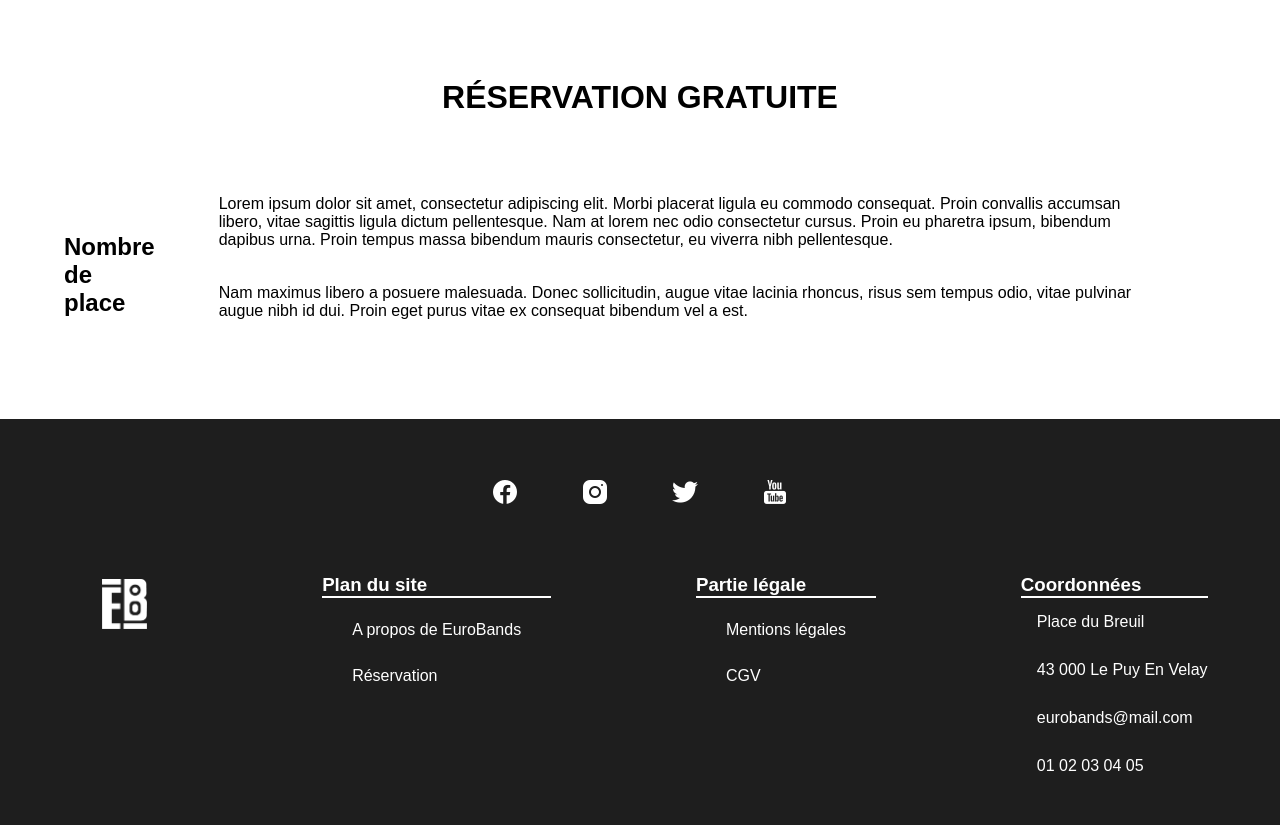
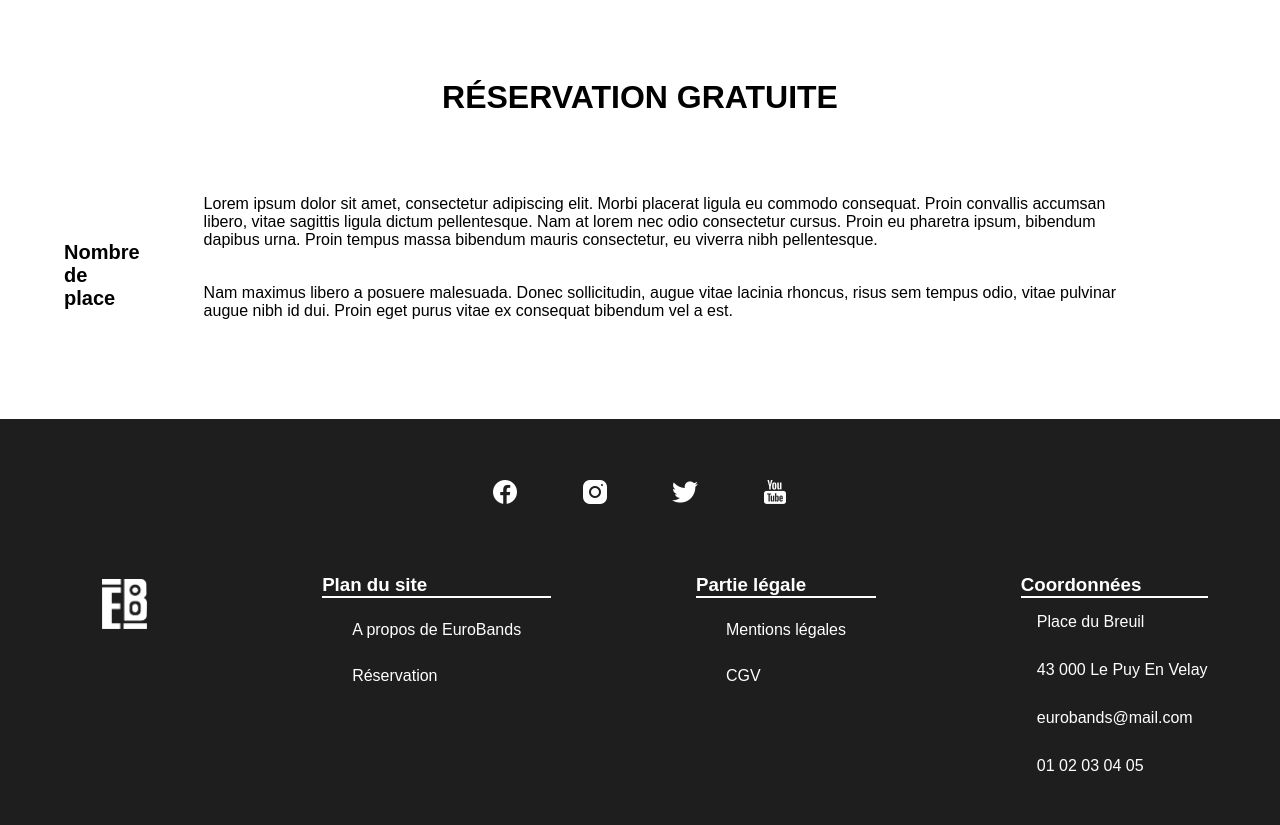
Before and after one commit to CamilleEtu/EuroBands_GitHub_Local, a PHP site: page /reservation.php in a window 1280 px wide. Shown: the part 100-925 px from the top of the page. Run offline with PHP 8.4, Linux system fonts and the light colour scheme.

Commit message:
Modification Reservation Style

```diff
--- a/site/css/styleReservation.css
+++ b/site/css/styleReservation.css
@@ -44,6 +44,6 @@
     color: inherit;
 }
 
-.container_reserv {
-
+.container_reserv > div > div > h2{
+    font-size: 20px;
 }
```
Also changed, not shown: 2 other files.
